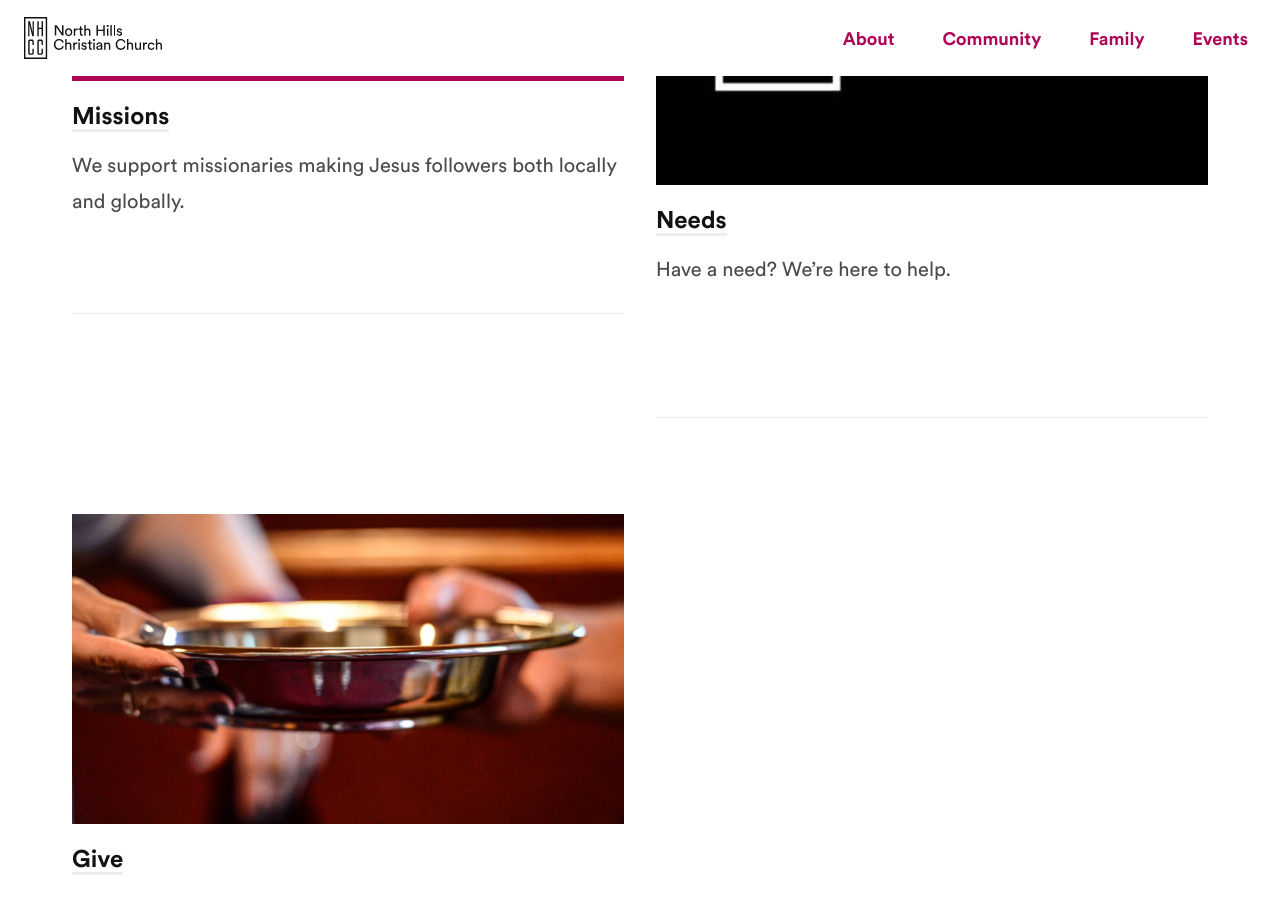
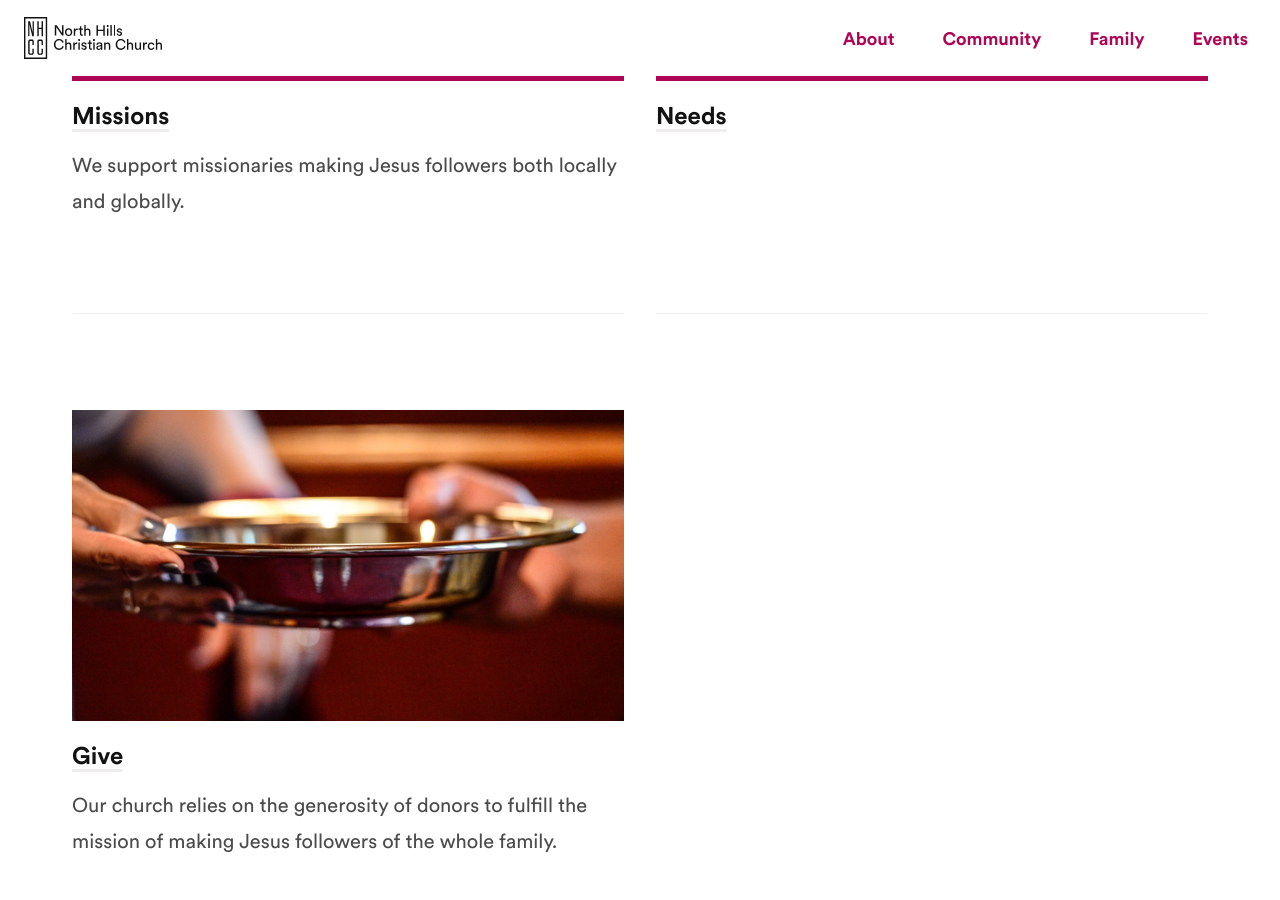
Before and after one commit to kevinrupert/nhcc-web-production, a Jekyll site: the page built from community.md, in a window 1280 px wide and 900 px high, scrolled down 1212 px. Built offline with Jekyll 4.4.1, drawn with Linux system fonts in a browser that asks for light colours; comment, search, counter and statistics services are not loaded.

Commit message:
Updated Community

```diff
--- a/community.md
+++ b/community.md
@@ -11,8 +11,8 @@
 Missions headline: We support missionaries making Jesus followers both locally and
   globally.
 Missions image: "/uploads/placeholder.svg"
-Needs headline: Have a need? We’re here to help.
-Needs image: "/uploads/groups2.jpg"
+Prayer headline: 'Have a Prayer Request? '
+Needs image: "/uploads/placeholder.svg"
 Give headline: Our church relies on the generosity of donors to fulfill the mission
   of making Jesus followers of the whole family.
 Give image: "/uploads/give-hero.jpg"
```
